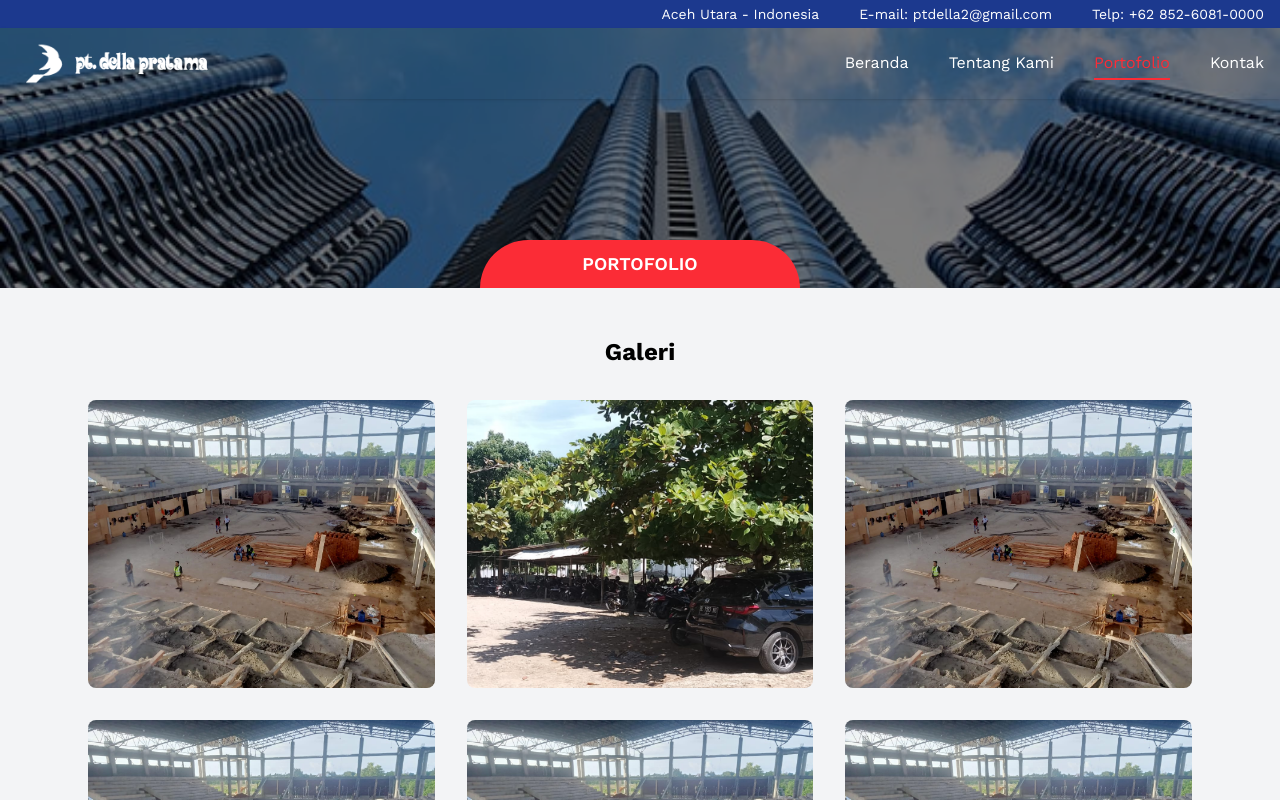
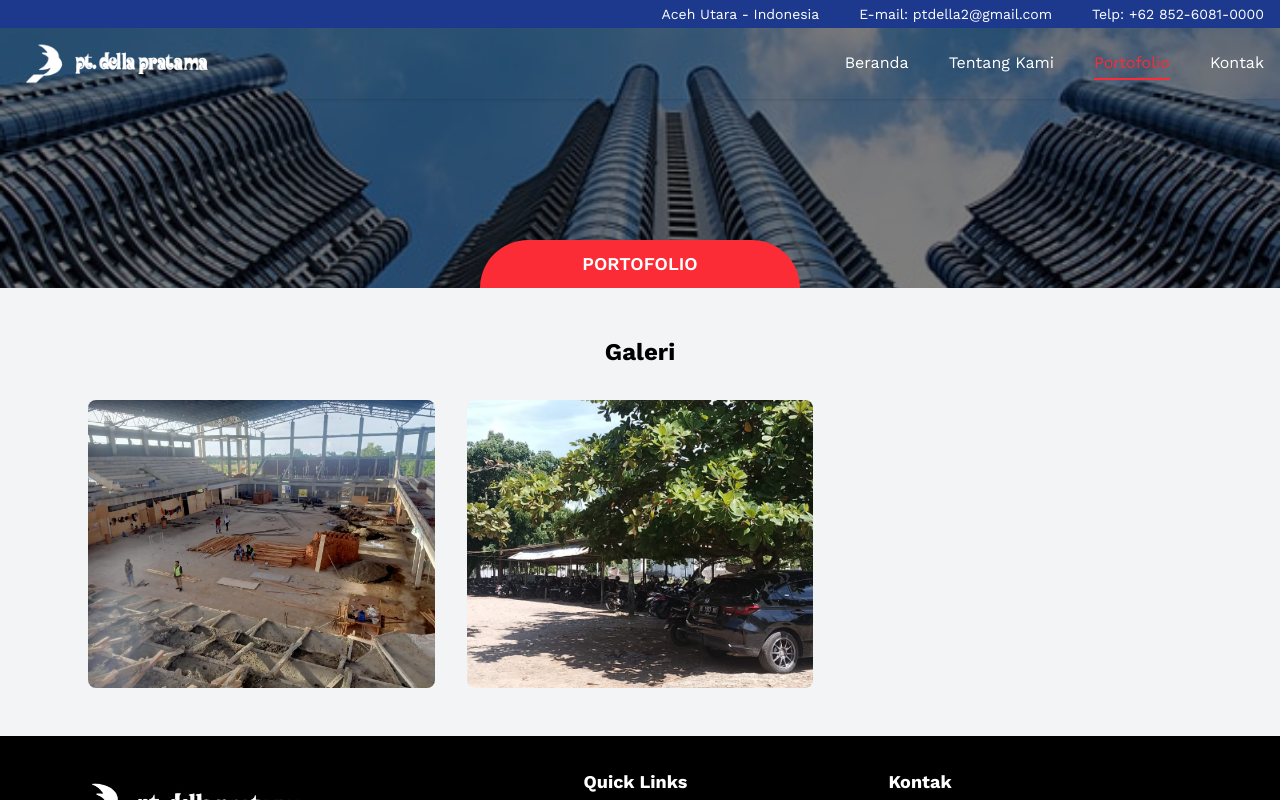
Before and after one commit to muhammadhizqilalfi/dellapratama, a Next.js app: page /porto in a window 1280 px wide. Shown: the top 800 px of the page. Built offline with nearby package versions, Linux system fonts and the light colour scheme.

Commit message:
fixing carousel

```diff
--- a/app/components/Carousel.tsx
+++ b/app/components/Carousel.tsx
@@ -13,8 +13,6 @@ const projects = [
     title: "Pengelolaan Parkir pada RSU Sakinah Lhokseumawe",
     image: "/assets/porto2.jpg",
   },
-  //{ id: 3, title: "Proyek 3", image: "/assets/porto1.jpg" },
-  // { id: 4, title: "Proyek 4", image: "/assets/porto1.jpg" },
 ];
 
 export default function PortfolioCarousel() {
--- a/app/porto/page.tsx
+++ b/app/porto/page.tsx
@@ -22,12 +22,6 @@ const projects = [
       "/assets/porto4.jpg",
     ],
   },
-  { id: 3, title: "Proyek C", images: ["/assets/porto1.jpg"] },
-  { id: 4, title: "Proyek D", images: ["/assets/porto1.jpg"] },
-  { id: 5, title: "Proyek E", images: ["/assets/porto1.jpg"] },
-  { id: 6, title: "Proyek F", images: ["/assets/porto1.jpg"] },
-  { id: 7, title: "Proyek G", images: ["/assets/porto1.jpg"] },
-  { id: 8, title: "Proyek H", images: ["/assets/porto1.jpg"] },
 ];
 
 export default function Porto() {
```
